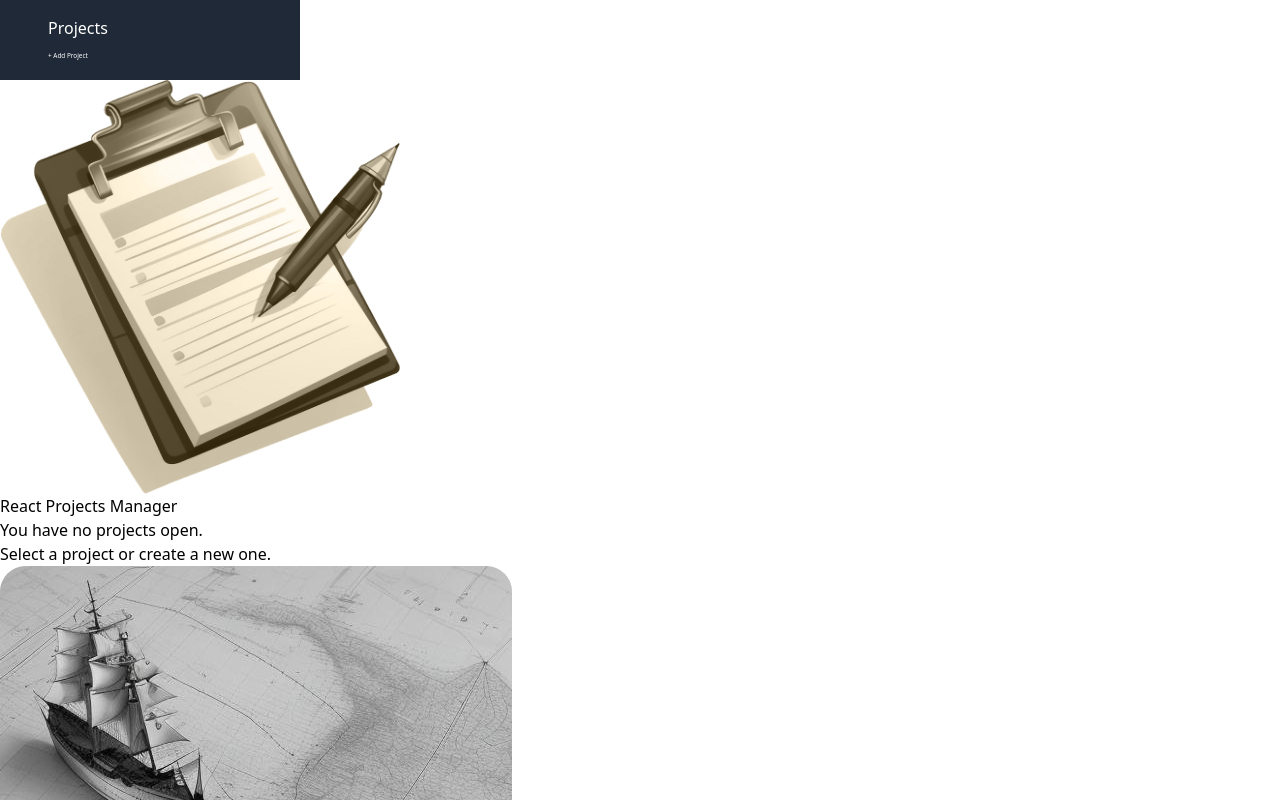
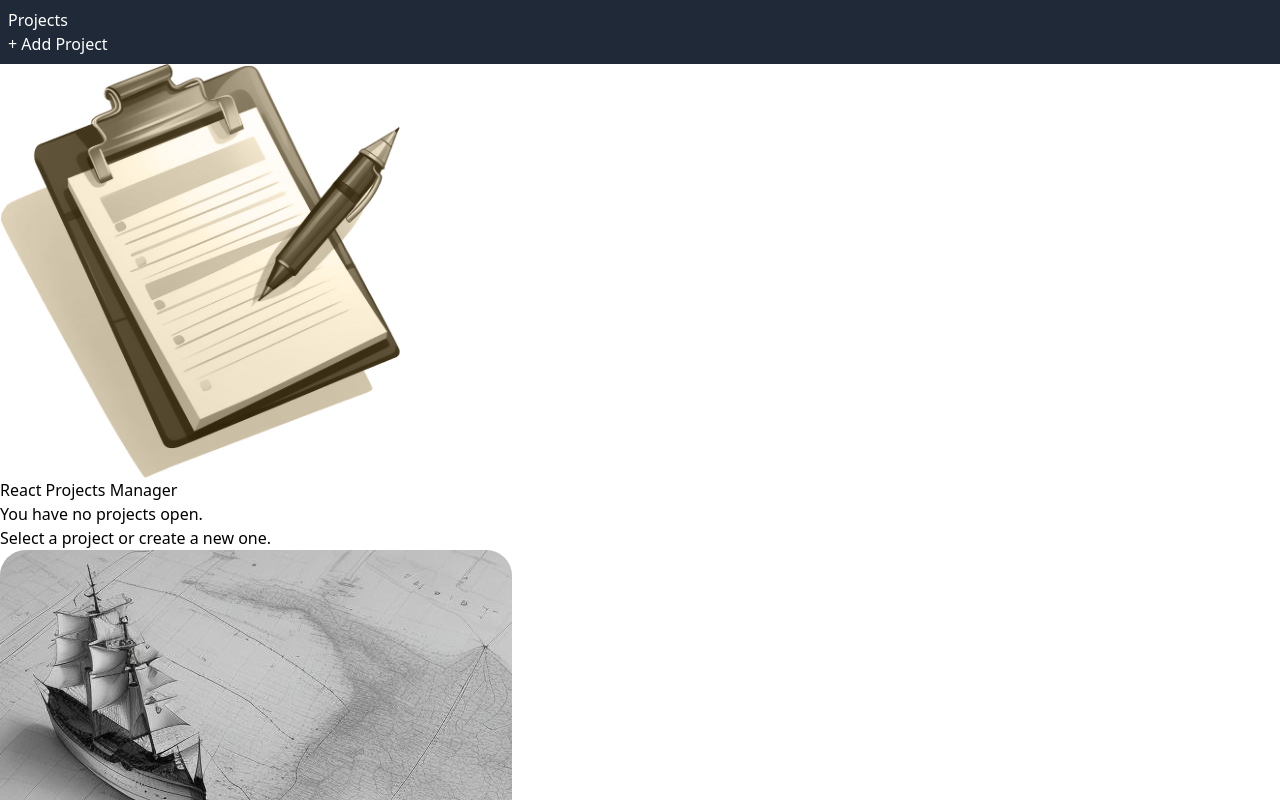
Before and after one commit to thegroosalugg/06-ProjectManager, a React (Vite) app: page / in a window 1280 px wide. Shown: the top 800 px of the page. Built offline with nearby package versions, Linux system fonts and the light colour scheme.

Commit message:
styling updates

```diff
--- a/src/components/Homepage.jsx
+++ b/src/components/Homepage.jsx
@@ -29,15 +29,15 @@ export default function Homepage() {
           className="w-16 h-16 object-contain mx-auto"
         />
         <div style={{ width: '400px' }}>
-          <h2 className="text-2xl font-bold uppercase my:10 md:my-10">React Projects Manager</h2>
-          <p className="md:mb-10 text-base">You have no projects open.</p>
+          <h2 className="text-2xl font-bold uppercase my-10">React Projects Manager</h2>
+          <p className="mb-10 text-base">You have no projects open.</p>
           <p className="mb-10 text-base">Select a project or create a new one.</p>
         </div>
         </div>
       <img
         src={images[currentImage]}
         alt="wallpaper"
-        className="mt-10 mb-auto border-2 border-stone-400"
+        className="mt-20 mb-auto border-2 border-stone-400"
         />
     </>
   );
--- a/src/components/Sidebar.jsx
+++ b/src/components/Sidebar.jsx
@@ -1,22 +1,26 @@
 export default function Sidebar({ projects, toggleForm, onProjectClick }) {
   return (
     <aside id="sidebar">
-      <h2 className="text-xs md:text-2xl uppercase font-bold md:mt-4">
+      <div className="ml-4">
+        <h2
+          className="text-2xl uppercase font-bold ml-3 mr-6 mt-4"
+          style={{ width: "160px" }}
+        >
           Projects
         </h2>
-      <div className="md:mt-5 mb-2">
+        <div className="mt-5 mb-2">
           <button
-          className="text-xxs md:text-base p-1 md:px-4 md:py-2 rounded-md bg-stone-700 text-stone-300 hover:bg-stone-600 hover:text-stone-100"
+            className="text-base px-4 py-2 rounded-md bg-stone-700 text-stone-300 hover:bg-stone-600 hover:text-stone-100"
             onClick={() => toggleForm(true)}
           >
             + Add Project
           </button>
         </div>
-      <ul className="md:mt-3 max-h-60 overflow-auto">
+        <ul className="mt-3 max-h-60 overflow-auto">
           {projects.map((project, index) => (
             <li key={project.id}>
               <button
-              className="md:p-1 md:mb-1 text-xs md:text-lg hover:text-stone-500"
+                className="p-1 mb-1 text-lg hover:text-stone-500"
                 onClick={() => onProjectClick(project)}
               >
                 {project.name}
@@ -24,6 +28,7 @@ export default function Sidebar({ projects, toggleForm, onProjectClick }) {
             </li>
           ))}
         </ul>
+      </div>
     </aside>
   );
 }
--- a/src/index.css
+++ b/src/index.css
@@ -16,8 +16,9 @@ img {
 }
 
 #sidebar {
-  width: 300px;
-  display: none;
+  /* width: 300px;
+  height: 2800px; */
+  display: flex;
   flex-direction: column;
   align-items: start;
   background-color: #1f2937;
@@ -25,12 +26,12 @@ img {
   padding: 0.5rem;
 }
 
-@media (min-width: 768px) {
+/* @media (min-width: 768px) {
   #sidebar {
     padding: 1rem 1rem 1rem 3rem;
     display: flex;
   }
-}
+} */
 
 ::-webkit-scrollbar {
   width: 0px; /* Width of the scrollbar */
```
Lines whose indentation alone changed are shown as unchanged.
